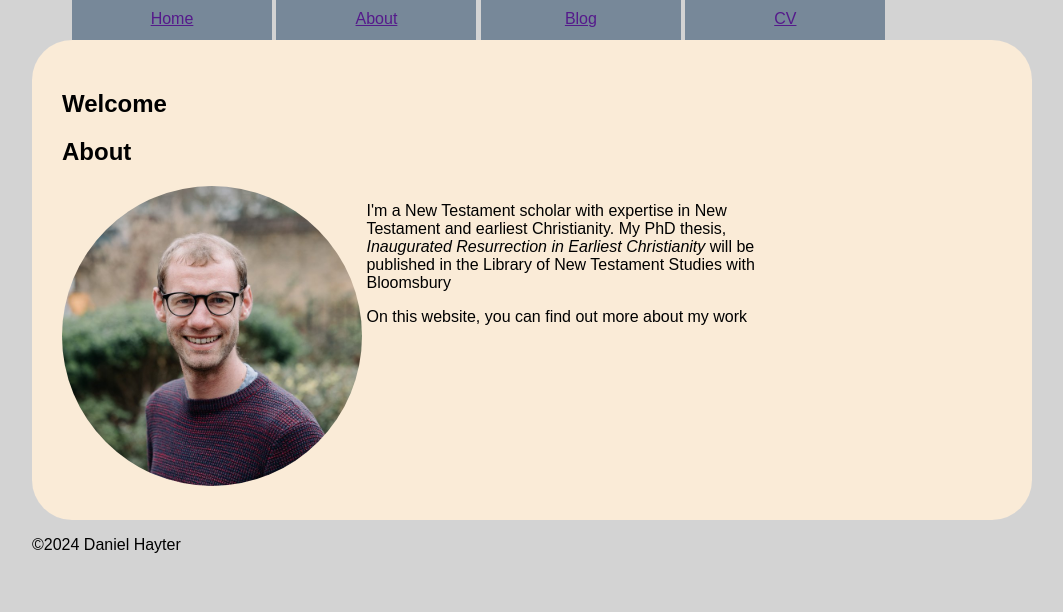
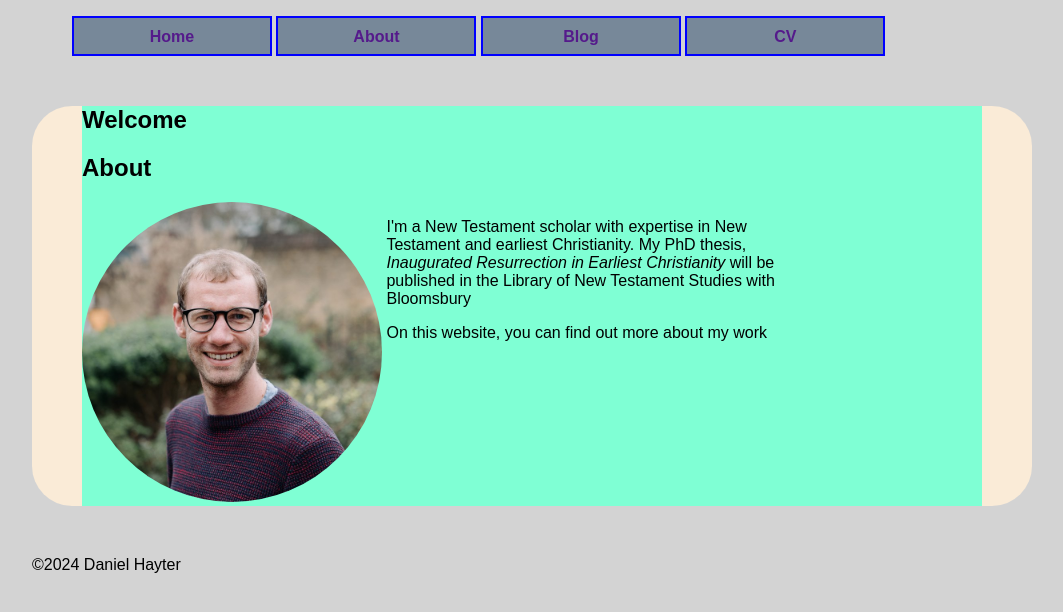
Before and after one commit to danhayter88/academic_website, a plain HTML site: page index.html in a window 1280 px wide. Shown: the whole page, without its empty margins (108-1171 px from the left). Drawn offline with Linux system fonts and the light colour scheme.

Commit message:
a few more updates

```diff
--- a/index.html
+++ b/index.html
@@ -7,10 +7,10 @@
         <header>
             <nav>
                 <ul>
-                    <li><a href="">Home</a></li>
-                    <li><a href="">About</a></li>
-                    <li><a href="">Blog</a></li>
-                    <li><a href="">CV</a></li>
+                    <a href=""><li>Home</li></a>
+                    <a href=""><li>About</li></a>
+                    <a href=""><li>Blog</li></a>
+                    <a href=""><li>CV</li></a>
                 </ul>
             </nav>
         </header>
--- a/resources/css/style.css
+++ b/resources/css/style.css
@@ -5,22 +5,30 @@ body {
     background-color:lightgray;
 }
 
-nav ul {
-    box-sizing: border-box;
-    padding: auto;
+header {
+    width: 100%;
     margin: auto;
-    width: 100%;
+}
+
+nav {
+    margin: 0px;
 }
 
 nav li {
     box-sizing: border-box;
+    min-width: 200px;
     display: inline-block;
     text-align: center;
-    width: 200px;
     height: 40px;
     background-color: lightslategrey;
     margin: 0px;
     padding: 10px;
+    border: solid blue 2px;
+    font-weight: 600;
+}
+
+nav li:hover {
+    background-color: blueviolet;
 }
 
 main {
@@ -29,8 +37,9 @@ main {
 }
 
 #welcome {
-    padding: 30px;
-    margin: auto;
+
+    margin: 50px;
+    background-color: aquamarine;
 }
 
 #about {
```
